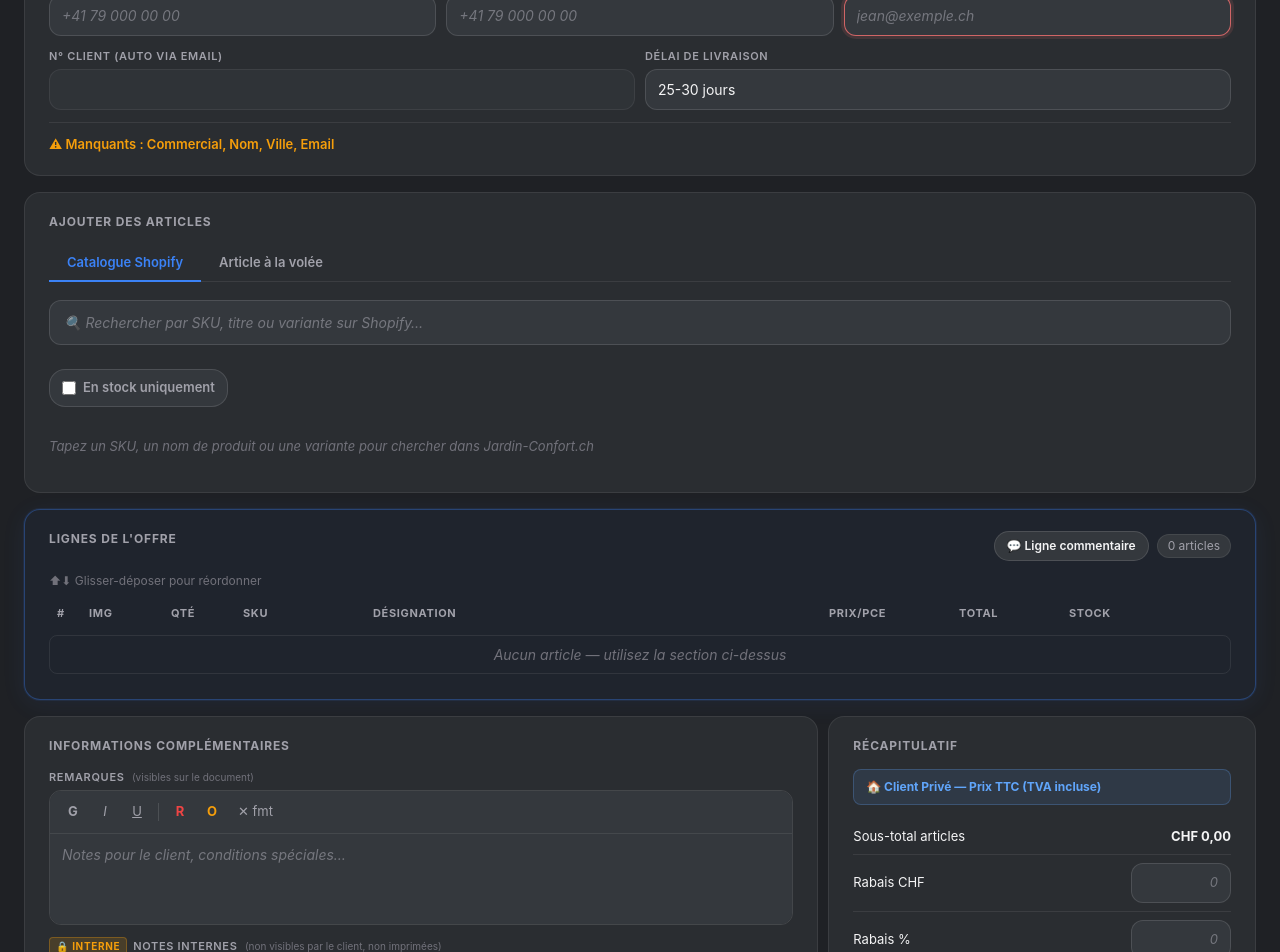
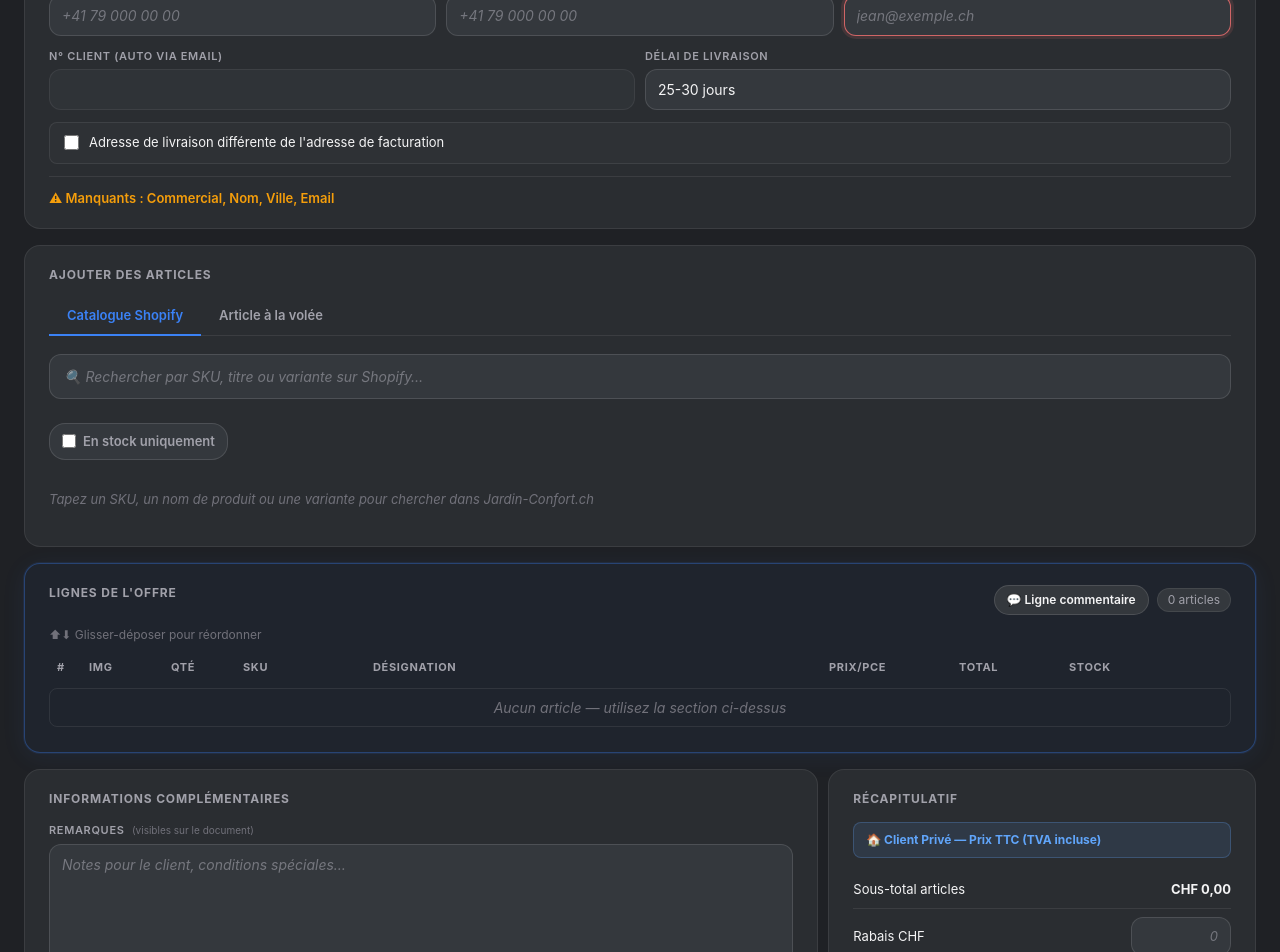
Before and after one commit to thierrystricker-crypto/jardin-confort-formulaire, a Next.js app: page /offres/nouveau in a window 1280 px wide. Shown: the part 740-1692 px from the top of the page. Built offline with nearby package versions, Linux system fonts and the light colour scheme.

Commit message:
V22 notes LTR + référence + adresse livraison + délais tags Shopify

```diff
--- a/app/offres/nouveau/page.tsx
+++ b/app/offres/nouveau/page.tsx
@@ -14,14 +14,15 @@ type OfferStatus = "En cours" | "Envoyée" | "Acceptée" | "Refusée";
 type ShopifyItem = {
   id: string;
   sku: string;
-  variant: string;   // "Titre produit / Variante"
-  price: string;     // "949.00"
+  variant: string;
+  price: string;
   stock: number | null;
   productUrl: string;
   variantImage: string;
   image1: string;
   image2: string;
   image3: string;
+  delaiLivraison?: string;
 };
 
 type QuoteLine = {
@@ -44,6 +45,7 @@ type DraftSnapshot = {
   date: string;
   commercial: string;
   offerNumber: string;
+  reference: string;
   societe: string;
   nom: string;
   prenom: string;
@@ -54,6 +56,11 @@ type DraftSnapshot = {
   telephone1: string;
   telephone2: string;
   email: string;
+  livrDiff: boolean;
+  livrRue: string;
+  livrNumero: string;
+  livrNpa: string;
+  livrVille: string;
   lines: QuoteLine[];
   discount: string;
   discountPercent: string;
@@ -157,6 +164,16 @@ export default function JardinConfortV7() {
   const [telephone1, setTelephone1]   = useState("");
   const [telephone2, setTelephone2]   = useState("");
   const [email, setEmail]             = useState("");
+
+  // Adresse de livraison (si différente)
+  const [livrDiff, setLivrDiff]       = useState(false);
+  const [livrRue, setLivrRue]         = useState("");
+  const [livrNumero, setLivrNumero]   = useState("");
+  const [livrNpa, setLivrNpa]         = useState("");
+  const [livrVille, setLivrVille]     = useState("");
+
+  // Référence commande
+  const [reference, setReference]     = useState("");
 
   const [search, setSearch]           = useState("");
   // ── Moteur de recherche Shopify réel ──
@@ -336,7 +353,7 @@ export default function JardinConfortV7() {
   }
 
   function makeSnapshot(): DraftSnapshot {
-    return { formType, clientType, paymentMode, offerStatus, date, commercial, offerNumber, societe, nom, prenom, rue, numero, npa, ville, telephone1, telephone2, email, lines: cloneLines(lines), discount, discountPercent, remarks, notesInternes, conditionsGenerales, leadTime, manualRounding: roundingStr, enabledServices: { ...enabledServices }, servicePrices: { ...servicePrices } };
+    return { formType, clientType, paymentMode, offerStatus, date, commercial, offerNumber, reference, societe, nom, prenom, rue, numero, npa, ville, telephone1, telephone2, email, livrDiff, livrRue, livrNumero, livrNpa, livrVille, lines: cloneLines(lines), discount, discountPercent, remarks, notesInternes, conditionsGenerales, leadTime, manualRounding: roundingStr, enabledServices: { ...enabledServices }, servicePrices: { ...servicePrices } };
   }
 
   function saveDraftLocal() {
@@ -350,9 +367,12 @@ export default function JardinConfortV7() {
     const s: DraftSnapshot = JSON.parse(raw);
     setFormType(s.formType); setClientType(s.clientType); setPaymentMode(s.paymentMode);
     setOfferStatus(s.offerStatus || "En cours"); setDate(s.date); setCommercial(s.commercial);
-    setOfferNumber(s.offerNumber); setSociete(s.societe); setNom(s.nom); setPrenom(s.prenom);
+    setOfferNumber(s.offerNumber); setReference(s.reference || "");
+    setSociete(s.societe); setNom(s.nom); setPrenom(s.prenom);
     setRue(s.rue); setNumero(s.numero); setNpa(s.npa); setVille(s.ville);
     setTelephone1(s.telephone1); setTelephone2(s.telephone2); setEmail(s.email);
+    setLivrDiff(s.livrDiff || false); setLivrRue(s.livrRue || "");
+    setLivrNumero(s.livrNumero || ""); setLivrNpa(s.livrNpa || ""); setLivrVille(s.livrVille || "");
     setLines(cloneLines(s.lines)); setDiscount(s.discount); setDiscountPercent(s.discountPercent || "0");
     setRemarks(s.remarks); setNotesInternes(s.notesInternes || "");
     setConditionsGenerales(s.conditionsGenerales || "");
@@ -365,8 +385,10 @@ export default function JardinConfortV7() {
   function resetForm() {
     setFormType("Offre"); setClientType("Privé (prix TTC)"); setPaymentMode("Paiement d'avance à la commande");
     setOfferStatus("En cours"); setDate(todayForInput()); setOfferNumber(generateOfferNumber());
-    setSociete(""); setNom(""); setPrenom(""); setRue(""); setNumero(""); setNpa(""); setVille("");
-    setTelephone1(""); setTelephone2(""); setEmail(""); setLines([]); setDiscount("0");
+    setReference(""); setSociete(""); setNom(""); setPrenom(""); setRue(""); setNumero(""); setNpa(""); setVille("");
+    setTelephone1(""); setTelephone2(""); setEmail("");
+    setLivrDiff(false); setLivrRue(""); setLivrNumero(""); setLivrNpa(""); setLivrVille("");
+    setLines([]); setDiscount("0");
     setDiscountPercent("0"); setRemarks(""); setNotesInternes(""); setAmbianceImages([]);
     setLeadTime("25-30 jours"); setRoundingStr("");
     setEnabledServices({ ...initialEnabledServices }); setServicePrices({ ...initialServicePrices });
@@ -473,6 +495,10 @@ export default function JardinConfortV7() {
                 <label>Numéro</label>
                 <input value={offerNumber} onChange={(e) => setOfferNumber(e.target.value)} />
               </div>
+              <div className="jc-field jc-field-grow">
+                <label>Référence client</label>
+                <input value={reference} onChange={(e) => setReference(e.target.value)} placeholder="Ex: Bon de commande, Ref. interne…" />
+              </div>
             </div>
           </div>
 
@@ -585,6 +611,40 @@ export default function JardinConfortV7() {
               <input value={leadTime} onChange={(e) => setLeadTime(e.target.value)} />
             </div>
           </div>
+
+          {/* Adresse de livraison */}
+          <div className="jc-livr-toggle mt12 screenOnly">
+            <label className="jc-check-label">
+              <input type="checkbox" checked={livrDiff} onChange={(e) => {
+                setLivrDiff(e.target.checked);
+                if (e.target.checked && !livrRue) {
+                  setLivrRue(rue); setLivrNumero(numero); setLivrNpa(npa); setLivrVille(ville);
+                }
+              }} />
+              <span>Adresse de livraison différente de l'adresse de facturation</span>
+            </label>
+          </div>
+          {livrDiff && (
+            <div className="jc-grid jc-g-addr mt12">
+              <div className="jc-field">
+                <label>Rue livraison</label>
+                <input value={livrRue} onChange={(e) => setLivrRue(e.target.value)} placeholder="Rue de la livraison" />
+              </div>
+              <div className="jc-field">
+                <label>No</label>
+                <input value={livrNumero} onChange={(e) => setLivrNumero(e.target.value)} placeholder="12" />
+              </div>
+              <div className="jc-field">
+                <label>NPA</label>
+                <input inputMode="numeric" maxLength={4} value={livrNpa} onChange={(e) => setLivrNpa(sanitizeNpa(e.target.value))} placeholder="1000" />
+              </div>
+              <div className="jc-field">
+                <label>Ville livraison</label>
+                <input value={livrVille} onChange={(e) => setLivrVille(e.target.value)} placeholder="Genève" />
+              </div>
+            </div>
+          )}
+
           <div className="jc-validation-row">
             <span className={isFormValid ? "jc-ok" : "jc-warn"}>
               {isFormValid ? "✓ Champs obligatoires remplis" : `⚠ Manquants : ${[missingRequired.commercial && "Commercial", missingRequired.nom && "Nom", missingRequired.ville && "Ville", missingRequired.email && "Email"].filter(Boolean).join(", ")}`}
@@ -701,6 +761,10 @@ export default function JardinConfortV7() {
                               )}
                             </div>
                             <a href={item.productUrl} target="_blank" rel="noopener noreferrer" className="jc-shopify-open-link">Ouvrir sur la boutique ↗</a>
+                            {/* Délai de livraison basé sur les tags */}
+                            {item.stock === 0 && item.delaiLivraison && (
+                              <div className="jc-shopify-delai">{item.delaiLivraison}</div>
+                            )}
                           </div>
 
                           {/* Bouton ajouter */}
@@ -941,50 +1005,14 @@ export default function JardinConfortV7() {
             <div className="jc-section-title">Informations complémentaires</div>
             <div className="jc-field">
               <label>Remarques <span className="jc-label-hint">(visibles sur le document)</span></label>
-              <div className="jc-editor-wrap screenOnly">
-                <div className="jc-editor-toolbar">
-                  <button type="button" className="jc-editor-btn" title="Gras"
-                    onMouseDown={(e) => { e.preventDefault(); remarksEditorRef.current?.focus(); document.execCommand("bold"); }}>
-                    <strong>G</strong>
-                  </button>
-                  <button type="button" className="jc-editor-btn" title="Italique"
-                    onMouseDown={(e) => { e.preventDefault(); remarksEditorRef.current?.focus(); document.execCommand("italic"); }}>
-                    <em>I</em>
-                  </button>
-                  <button type="button" className="jc-editor-btn" title="Souligné"
-                    onMouseDown={(e) => { e.preventDefault(); remarksEditorRef.current?.focus(); document.execCommand("underline"); }}>
-                    <u>U</u>
-                  </button>
-                  <div className="jc-editor-sep" />
-                  <button type="button" className="jc-editor-btn" title="Texte rouge"
-                    onMouseDown={(e) => { e.preventDefault(); remarksEditorRef.current?.focus(); document.execCommand("foreColor", false, "#ef4444"); }}>
-                    <strong style={{color:"#ef4444"}}>R</strong>
-                  </button>
-                  <button type="button" className="jc-editor-btn" title="Texte orange"
-                    onMouseDown={(e) => { e.preventDefault(); remarksEditorRef.current?.focus(); document.execCommand("foreColor", false, "#f59e0b"); }}>
-                    <strong style={{color:"#f59e0b"}}>O</strong>
-                  </button>
-                  <button type="button" className="jc-editor-btn" title="Effacer format"
-                    onMouseDown={(e) => { e.preventDefault(); remarksEditorRef.current?.focus(); document.execCommand("removeFormat"); }}>
-                    ✕ fmt
-                  </button>
-                </div>
-                <div
-                  ref={remarksEditorRef}
-                  className="jc-editor-content"
-                  contentEditable
-                  suppressContentEditableWarning
-                  dir="ltr"
-                  onInput={(e) => {
-                    const el = e.currentTarget;
-                    el.style.setProperty("direction", "ltr", "important");
-                    el.style.setProperty("text-align", "left", "important");
-                    setRemarks(el.innerHTML);
-                  }}
-                  dangerouslySetInnerHTML={{ __html: remarks }}
-                />
-              </div>
-              <div className="printOnly jc-remarks-print" dangerouslySetInnerHTML={{ __html: remarks }} />
+              <textarea
+                rows={5}
+                dir="ltr"
+                value={remarks}
+                onChange={(e) => setRemarks(e.target.value)}
+                placeholder="Notes pour le client, conditions spéciales…"
+              />
+              <div className="printOnly jc-remarks-print">{remarks}</div>
             </div>
 
             {/* Notes internes — screenOnly, jamais imprimées */}
@@ -1427,7 +1455,7 @@ export default function JardinConfortV7() {
         .jc-header-left, .jc-header-right { display: flex; flex-direction: column; gap: 16px; }
         .jc-brand { font-size: 24px; font-weight: 900; letter-spacing: 0.02em; color: var(--text); font-family: 'Arial Black', 'Arial Bold', Arial, sans-serif; }
         .jc-brand-sub { font-size: 12px; color: var(--text-muted); margin-top: 2px; }
-        .jc-doc-meta { display: grid; grid-template-columns: 180px 160px 1fr; gap: 10px; }
+        .jc-doc-meta { display: grid; grid-template-columns: 160px 150px 1fr 1fr; gap: 10px; }
         .jc-field-grow { flex: 1; }
 
         /* ── STATUS CHIPS ── */
@@ -1843,6 +1871,18 @@ export default function JardinConfortV7() {
         .jc-shopify-stock-link { color: var(--accent); font-size: 12px; font-weight: 700; text-decoration: underline; }
         .jc-shopify-open-link { font-size: 11px; color: var(--text-muted); margin-top: 2px; }
         .jc-shopify-open-link:hover { color: var(--accent); }
+        .jc-shopify-delai {
+          margin-top: 4px;
+          font-size: 11px; font-weight: 700;
+          color: #f59e0b;
+          background: rgba(245,158,11,0.1);
+          border: 1px solid rgba(245,158,11,0.25);
+          border-radius: 4px;
+          padding: 3px 6px;
+        }
+
+        /* Adresse livraison */
+        .jc-livr-toggle { padding: 10px 14px; border-radius: var(--radius-sm); border: 1px solid var(--border); background: rgba(255,255,255,0.02); }
         .jc-stock-zero { color: var(--danger); font-weight: 700; font-size: 12px; }
         .jc-stock-cmd { color: #f59e0b; font-weight: 700; font-size: 12px; }
 
```
Also changed, not shown: app/api/shopify-search/route.ts (+17 -0 lines).
